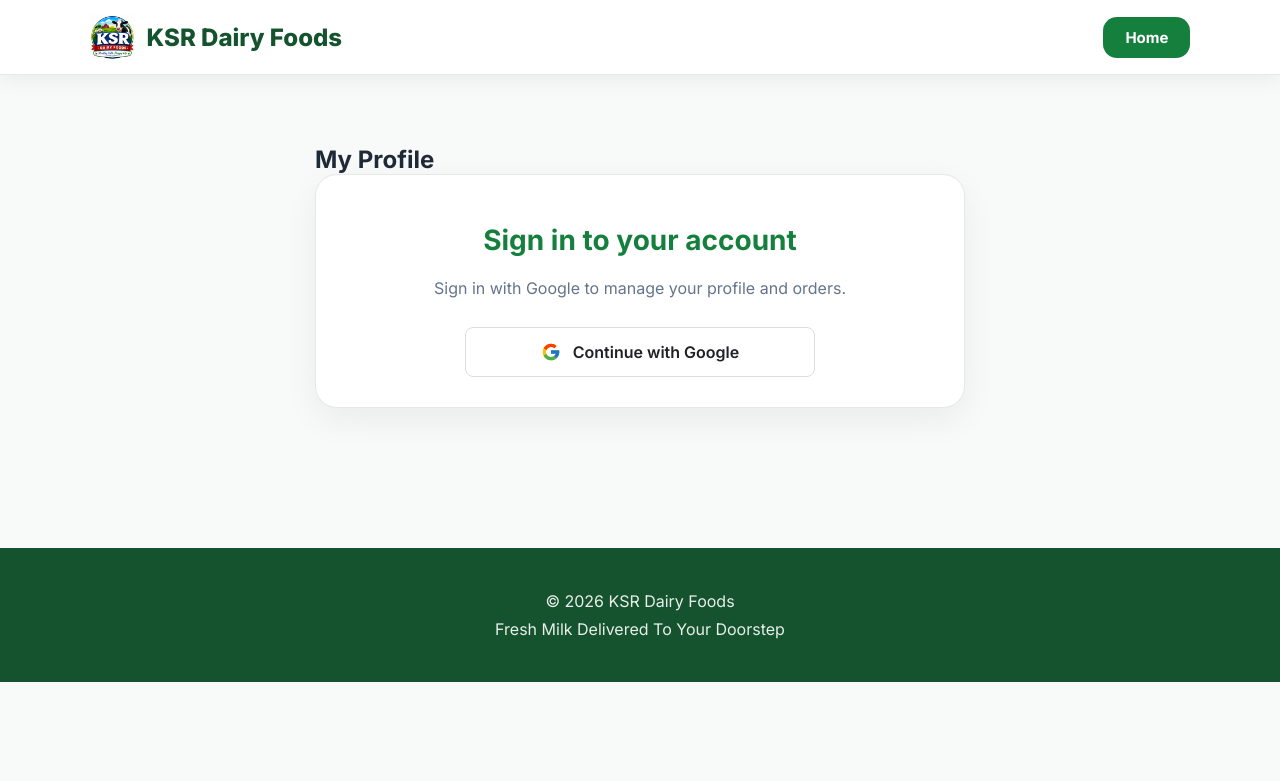
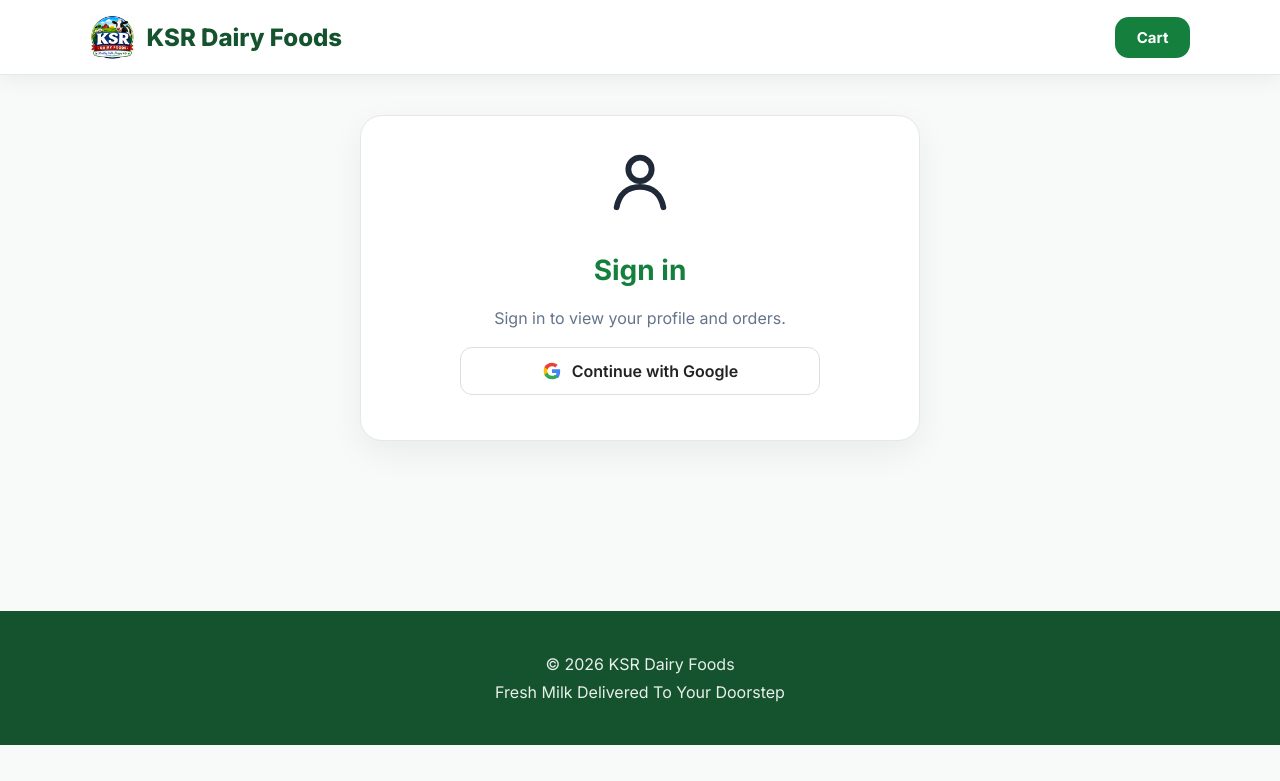
Before and after one commit to priyakhaif-oss/Ksr, a Flask app: page /profile in a window 1280 px wide. Shown: the top 781 px of the page. Run offline with Flask 3, Linux system fonts and the light colour scheme.

Commit message:
Update profile.html

```diff
--- a/templates/profile.html
+++ b/templates/profile.html
@@ -16,8 +16,9 @@
 <style>
 
 .profile-page {
-    max-width: 650px;
-    margin: 0 auto;
+    max-width: 600px;
+    margin: 40px auto;
+    padding: 0 20px 100px;
 }
 
 .profile-card {
@@ -26,126 +27,104 @@
 }
 
 .profile-avatar {
-    width: 88px;
-    height: 88px;
+    width: 90px;
+    height: 90px;
     border-radius: 50%;
     object-fit: cover;
-    display: block;
-    margin: 0 auto 15px;
+    margin-bottom: 15px;
 }
 
 .profile-name {
-    margin: 0;
     font-size: 24px;
+    font-weight: 700;
+    margin: 5px 0;
 }
 
 .profile-email {
-    margin-top: 8px;
-    opacity: 0.7;
+    opacity: .7;
+    margin-bottom: 25px;
+}
+
+.google-login {
+    width: 100%;
+    max-width: 360px;
+    margin: 15px auto;
+    padding: 13px 18px;
+    border: 1px solid #ddd;
+    border-radius: 12px;
+    background: #fff;
+    color: #222;
+    display: flex;
+    align-items: center;
+    justify-content: center;
+    gap: 10px;
+    text-decoration: none;
+    font-weight: 600;
+}
+
+.google-login svg {
+    width: 20px;
+    height: 20px;
 }
 
 .profile-menu {
-    margin-top: 25px;
     display: flex;
     flex-direction: column;
     gap: 12px;
+    margin-top: 25px;
 }
 
 .profile-menu a {
+    display: flex;
+    align-items: center;
+    gap: 12px;
+    padding: 15px;
+    border-radius: 14px;
     text-decoration: none;
 }
 
-.profile-menu-btn {
-    width: 100%;
-    min-height: 52px;
-    border-radius: 12px;
-    display: flex;
-    align-items: center;
-    justify-content: space-between;
-    padding: 0 18px;
-    box-sizing: border-box;
-}
-
-.profile-menu-left {
-    display: flex;
-    align-items: center;
-    gap: 12px;
-}
-
-.profile-menu-icon {
+.profile-menu svg {
     width: 22px;
     height: 22px;
 }
 
-.profile-arrow {
-    width: 18px;
-    height: 18px;
-}
-
-.google-login-btn {
-    display: inline-flex;
-    align-items: center;
-    justify-content: center;
-    gap: 12px;
-    width: 100%;
-    max-width: 350px;
-    padding: 14px 20px;
-    border: 1px solid #dadce0;
-    border-radius: 8px;
-    background: #ffffff;
-    color: #202124;
+.profile-logout {
+    position: fixed;
+    left: 50%;
+    bottom: 20px;
+    transform: translateX(-50%);
+    min-width: 150px;
+    padding: 13px 25px;
+    border-radius: 14px;
+    text-align: center;
     text-decoration: none;
-    font-weight: 600;
-    box-sizing: border-box;
-}
-
-.logout-container {
-    margin-top: 35px;
-    text-align: center;
-}
-
-.logout-btn-profile {
-    display: inline-flex;
-    align-items: center;
-    justify-content: center;
-    gap: 9px;
-    padding: 12px 25px;
-    border-radius: 10px;
-    text-decoration: none;
-}
-
-.logout-icon {
-    width: 20px;
-    height: 20px;
+    background: #222;
+    color: #fff;
+    z-index: 100;
 }
 
 </style>
 
 </head>
 
-
 <body>
-
 
 <header>
 
 <a href="/" class="logo">
 
-<img
-src="/static/images/logo.png"
-alt="{{site_name}}">
+<img src="/static/images/logo.png" alt="{{site_name}}">
 
-<span>
-{{site_name}}
-</span>
+<span>{{site_name}}</span>
 
 </a>
 
-
 <div class="admin-actions">
 
-<a href="/" class="cart-btn">
-Home
+<a href="/cart" class="cart-btn">
+
+Cart
+
 </a>
 
 </div>
@@ -153,65 +132,146 @@ Home
 </header>
 
 
-<section id="products">
+<section class="profile-page">
 
-
-<div class="profile-page">
-
-
-<h2>
-My Profile
-</h2>
-
+{% if user %}
 
 <div class="card profile-card">
 
-
-{% if logged_in %}
-
-
-{% if user_picture %}
+{% if user.picture %}
 
 <img
-src="{{user_picture}}"
+src="{{ user.picture }}"
 alt="Profile"
 class="profile-avatar">
+
+{% else %}
+
+<div class="profile-avatar"
+style="margin:0 auto 15px;background:#eee;display:flex;align-items:center;justify-content:center;">
+
+<svg viewBox="0 0 24 24" fill="none" width="42" height="42">
+
+<circle cx="12" cy="8" r="4"
+stroke="currentColor"
+stroke-width="2"/>
+
+<path d="M4 21C4.8 16.8 7.5 14 12 14C16.5 14 19.2 16.8 20 21"
+stroke="currentColor"
+stroke-width="2"
+stroke-linecap="round"/>
+
+</svg>
+
+</div>
 
 {% endif %}
 
 
 <h2 class="profile-name">
-{{user_name}}
+
+{{ user.name }}
+
 </h2>
 
 
+{% if user.email %}
+
 <p class="profile-email">
-{{user_email}}
+
+{{ user.email }}
+
 </p>
+
+{% endif %}
 
 
 <div class="profile-menu">
 
+<a href="/edit-profile" class="card">
 
-<a href="/edit-profile">
+<svg viewBox="0 0 24 24" fill="none">
 
-<div class="profile-menu-btn cart-btn">
+<path d="M12 20H21"
+stroke="currentColor"
+stroke-width="2"
+stroke-linecap="round"/>
 
-<div class="profile-menu-left">
+<path d="M16.5 3.5C17.3284 2.67157 18.6716 2.67157 19.5 3.5C20.3284 4.32843 20.3284 5.67157 19.5 6.5L8 18L3 19L4 14L16.5 3.5Z"
+stroke="currentColor"
+stroke-width="2"
+stroke-linejoin="round"/>
+
+</svg>
+
+<span>Edit Profile</span>
+
+</a>
 
 
+<a href="/orders" class="card">
+
+<svg viewBox="0 0 24 24" fill="none">
+
+<path d="M6 3H18V21H6V3Z"
+stroke="currentColor"
+stroke-width="2"
+stroke-linejoin="round"/>
+
+<path d="M9 7H15"
+stroke="currentColor"
+stroke-width="2"
+stroke-linecap="round"/>
+
+<path d="M9 11H15"
+stroke="currentColor"
+stroke-width="2"
+stroke-linecap="round"/>
+
+<path d="M9 15H13"
+stroke="currentColor"
+stroke-width="2"
+stroke-linecap="round"/>
+
+</svg>
+
+<span>Orders</span>
+
+</a>
+
+</div>
+
+</div>
+
+
+<a href="/logout" class="profile-logout">
+
+Logout
+
+</a>
+
+
+{% else %}
+
+
+<div class="card profile-card">
+
 <svg
-class="profile-menu-icon"
 viewBox="0 0 24 24"
-fill="none">
+fill="none"
+width="70"
+height="70"
+style="margin-bottom:15px;">
 
-<path
-d="M12 12C14.7614 12 17 9.76142 17 7C17 4.23858 14.7614 2 12 2C9.23858 2 7 4.23858 7 7C7 9.76142 9.23858 12 12 12Z"
+<circle
+cx="12"
+cy="8"
+r="4"
 stroke="currentColor"
 stroke-width="2"/>
 
 <path
-d="M3 22C3 17.5817 7.02944 14 12 14C16.9706 14 21 17.5817 21 22"
+d="M4 21C4.8 16.8 7.5 14 12 14C16.5 14 19.2 16.8 20 21"
 stroke="currentColor"
 stroke-width="2"
 stroke-linecap="round"/>
@@ -219,203 +279,49 @@ stroke-linecap="round"/>
 </svg>
 
 
-<span>
-Edit Profile
-</span>
+<h2>
+
+Sign in
+
+</h2>
+
+
+<p>
+
+Sign in to view your profile and orders.
+
+</p>
+
+
+<a href="/login" class="google-login">
+
+<svg viewBox="0 0 24 24">
+
+<path
+fill="#4285F4"
+d="M21.8 12.2c0-.7-.1-1.5-.2-2.2H12v4.3h5.5c-.2 1.4-1 2.6-2.2 3.4v2.8h3.6c2-1.8 2.9-4.7 2.9-8.3z"/>
+
+<path
+fill="#34A853"
+d="M12 22c2.8 0 5.2-.9 6.9-2.5l-3.6-2.8c-1 .7-2.1 1.1-3.3 1.1-2.5 0-4.6-1.7-5.4-4H2.9v2.9C4.7 19.9 8.1 22 12 22z"/>
+
+<path
+fill="#FBBC05"
+d="M6.6 13.8c-.2-.7-.4-1.2-.4-1.8s.1-1.2.4-1.8V7.3H2.9C2.3 8.7 2 10.3 2 12s.3 3.3.9 4.7l3.7-2.9z"/>
+
+<path
+fill="#EA4335"
+d="M12 6.2c1.5 0 2.8.5 3.8 1.5l2.9-2.9C17.2 3.1 14.8 2 12 2 8.1 2 4.7 4.1 2.9 7.3l3.7 2.9c.8-2.3 2.9-4 5.4-4z"/>
+
+</svg>
+
+Continue with Google
+
+</a>
 
 </div>
 
-
-<svg
-class="profile-arrow"
-viewBox="0 0 24 24"
-fill="none">
-
-<path
-d="M9 18L15 12L9 6"
-stroke="currentColor"
-stroke-width="2"
-stroke-linecap="round"
-stroke-linejoin="round"/>
-
-</svg>
-
-</div>
-
-</a>
-
-
-<a href="/orders">
-
-<div class="profile-menu-btn cart-btn">
-
-<div class="profile-menu-left">
-
-
-<svg
-class="profile-menu-icon"
-viewBox="0 0 24 24"
-fill="none">
-
-<path
-d="M6 3H18C19.1046 3 20 3.89543 20 5V21H4V5C4 3.89543 4.89543 3 6 3Z"
-stroke="currentColor"
-stroke-width="2"/>
-
-<path
-d="M8 7H16"
-stroke="currentColor"
-stroke-width="2"
-stroke-linecap="round"/>
-
-<path
-d="M8 11H16"
-stroke="currentColor"
-stroke-width="2"
-stroke-linecap="round"/>
-
-<path
-d="M8 15H13"
-stroke="currentColor"
-stroke-width="2"
-stroke-linecap="round"/>
-
-</svg>
-
-
-<span>
-Orders
-</span>
-
-</div>
-
-
-<svg
-class="profile-arrow"
-viewBox="0 0 24 24"
-fill="none">
-
-<path
-d="M9 18L15 12L9 6"
-stroke="currentColor"
-stroke-width="2"
-stroke-linecap="round"
-stroke-linejoin="round"/>
-
-</svg>
-
-</div>
-
-</a>
-
-
-</div>
-
-
-<div class="logout-container">
-
-
-<a
-href="/logout"
-class="logout-btn logout-btn-profile">
-
-
-<svg
-class="logout-icon"
-viewBox="0 0 24 24"
-fill="none">
-
-<path
-d="M9 21H5C3.89543 21 3 20.1046 3 19V5C3 3.89543 3.89543 3 5 3H9"
-stroke="currentColor"
-stroke-width="2"
-stroke-linecap="round"/>
-
-<path
-d="M16 17L21 12L16 7"
-stroke="currentColor"
-stroke-width="2"
-stroke-linecap="round"
-stroke-linejoin="round"/>
-
-<path
-d="M21 12H9"
-stroke="currentColor"
-stroke-width="2"
-stroke-linecap="round"/>
-
-</svg>
-
-
-<span>
-Logout
-</span>
-
-
-</a>
-
-
-</div>
-
-
-{% else %}
-
-
-<h2>
-Sign in to your account
-</h2>
-
-
-<p style="margin-bottom:25px;">
-Sign in with Google to manage your profile and orders.
-</p>
-
-
-<a
-href="/login/google"
-class="google-login-btn">
-
-
-<svg
-width="20"
-height="20"
-viewBox="0 0 48 48"
-aria-hidden="true">
-
-<path
-fill="#FFC107"
-d="M43.611 20.083H42V20H24v8h11.303C33.649 32.657 29.19 36 24 36c-6.627 0-12-5.373-12-12s5.373-12 12-12c3.059 0 5.842 1.154 7.961 3.039L37.618 9.382C34.046 6.053 29.268 4 24 4 12.955 4 4 12.955 4 24s8.955 20 20 20 20-8.955 20-20c0-1.341-.138-2.65-.389-3.917z"/>
-
-<path
-fill="#FF3D00"
-d="M6.306 14.691l6.571 4.819C14.655 16.108 18.961 12 24 12c3.059 0 5.842 1.154 7.961 3.039L37.618 9.382C34.046 6.053 29.268 4 24 4c-7.682 0-14.302 4.337-17.694 10.691z"/>
-
-<path
-fill="#4CAF50"
-d="M24 44c5.166 0 9.91-1.977 13.409-5.192l-6.19-5.238C29.211 35.091 26.715 36 24 36c-5.169 0-9.626-3.327-11.293-7.946l-6.522 5.025C9.585 39.556 16.227 44 24 44z"/>
-
-<path
-fill="#1976D2"
-d="M43.611 20.083H42V20H24v8h11.303c-.792 2.237-2.231 4.166-4.084 5.571l.003-.002 6.19 5.238C36.971 39.205 44 34 44 24c0-1.341-.138-2.65-.389-3.917z"/>
-
-</svg>
-
-
-<span>
-Continue with Google
-</span>
-
-
-</a>
-
-
 {% endif %}
-
-
-</div>
-
-</div>
-
 
 </section>
 
@@ -423,33 +329,19 @@ Continue with Google
 <footer>
 
 <p>
+
 © 2026 {{site_name}}
+
 </p>
 
 <p>
+
 {{site_tagline}}
+
 </p>
 
 </footer>
 
-
-<nav class="bottom-nav">
-
-<a href="/">
-Home
-</a>
-
-<a href="/cart">
-Cart
-</a>
-
-<a href="/profile">
-Profile
-</a>
-
-</nav>
-
-
 </body>
 
 </html>
```
